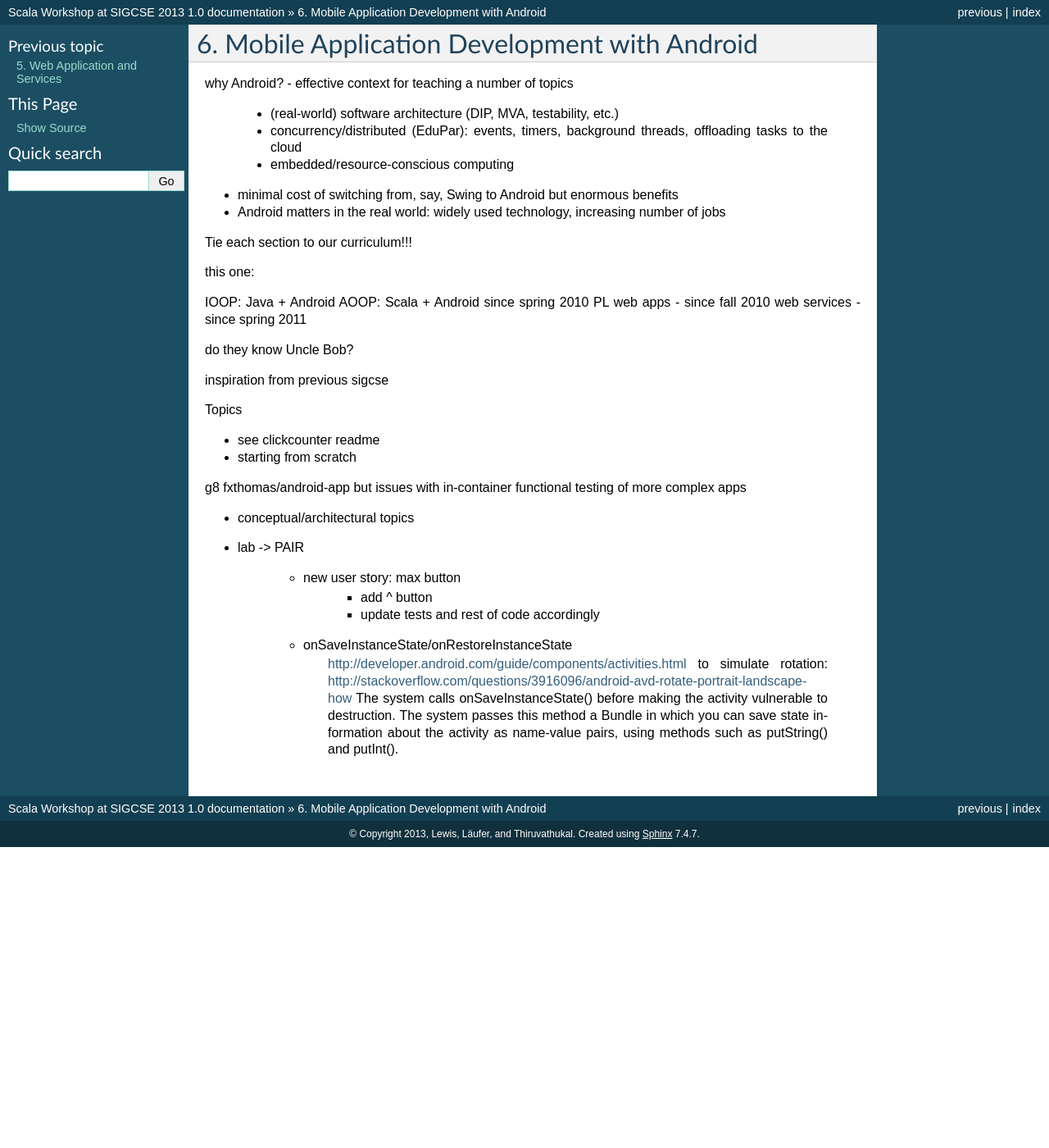
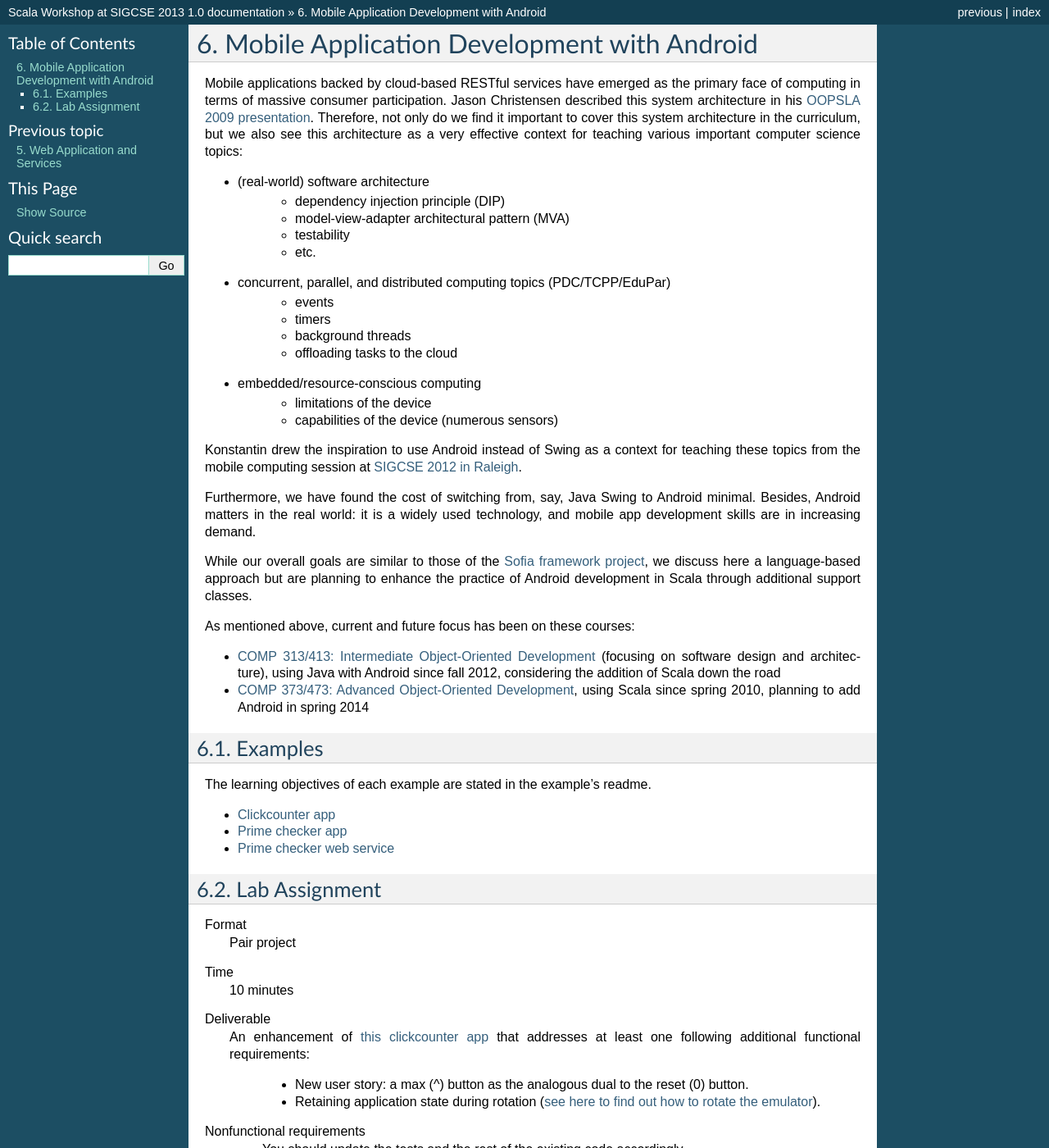
Before and after one commit to LoyolaChicagoBooks/scalaworkshop, a Sphinx documentation site: the page built from source/android.rst, in a window 1280 px wide and 1400 px high. Shown: the whole window at 82% size. Built offline with Sphinx 7.4.7, drawn with Linux system fonts in a browser that asks for light colours; some of the changed text lies outside the part shown.

Commit message:
finished webservices and android sections

```diff
--- a/source/android.rst
+++ b/source/android.rst
@@ -1,52 +1,95 @@
 Mobile Application Development with Android
 ===========================================
 
+Mobile applications backed by cloud-based RESTful services have emerged as the
+primary face of computing in terms of massive consumer
+participation. Jason Christensen described this system architecture in
+his `OOPSLA 2009 presentation <http://www.slideshare.net/jasonc411/oopsla-2009-combining-rest-and-cloud-a-practitioners-report>`_.
+Therefore, not only do we find it important to cover this system
+architecture in the curriculum, but we also see this architecture as a
+very effective context for teaching various important computer science topics:
 
-why Android?
-- effective context for teaching a number of topics
-  - (real-world) software architecture (DIP, MVA, testability, etc.)
-  - concurrency/distributed (EduPar): events, timers, background threads, offloading tasks
-    to the cloud
-  - embedded/resource-conscious computing
-- minimal cost of switching from, say, Swing to Android but enormous benefits
-- Android matters in the real world: widely used technology, increasing number of jobs
+- (real-world) software architecture
+    + dependency injection principle (DIP)
+    + model-view-adapter architectural pattern (MVA)
+    + testability
+    + etc.
+- concurrent, parallel, and distributed computing topics (PDC/TCPP/EduPar)
+    + events
+    + timers
+    + background threads
+    + offloading tasks to the cloud
+- embedded/resource-conscious computing
+    + limitations of the device
+    + capabilities of the device (numerous sensors)
 
-Tie each section to our curriculum!!!
+Konstantin drew the inspiration to use Android instead of Swing as a
+context for teaching these topics from the mobile computing session at
+`SIGCSE 2012 in Raleigh <http://www.sigcse.org/sigcse2012>`_.
 
-this one:
+Furthermore, we have found the cost of switching from, say, Java Swing
+to Android minimal. Besides, Android matters in the real world: it is
+a widely used technology, and mobile app development skills are in
+increasing demand.
 
-IOOP: Java + Android
-AOOP: Scala + Android since spring 2010
-PL
-web apps - since fall 2010
-web services - since spring 2011
+While our overall goals are similar to those of the
+`Sofia framework project <http://sofia.cs.vt.edu/sofia-2114/book>`_, we
+discuss here a language-based approach but are planning to enhance the
+practice of Android development in Scala through additional support classes.
 
+As mentioned above, current and future focus has been on these courses:
 
+- `COMP 313/413: Intermediate Object-Oriented Development <http://laufer.cs.luc.edu/teaching/313>`_
+  (focusing on software design and architecture), using Java with Android since fall 2012,
+  considering the addition of Scala down the road
+- `COMP 373/473: Advanced Object-Oriented Development <http://laufer.cs.luc.edu/teaching/473>`_,   using Scala since spring 2010, planning to add Android in spring 2014
 
+Examples
+--------
 
-do they know Uncle Bob?
+The learning objectives of each example are stated in the example's
+readme.
 
-inspiration from previous sigcse
+- `Clickcounter app <https://bitbucket.org/loyolachicagocs_plsystems/clickcounter-android-scala>`_
+- `Prime checker app <https://bitbucket.org/loyolachicagocs_plsystems/primenumbers-android-scala>`_
+- `Prime checker web service <https://github.com/webservices-cs-luc-edu/primenumbers-spray-scala>`_
 
+Lab Assignment
+--------------
 
-Topics
+Format
+  Pair project
 
-- see clickcounter readme
+Time
+  10 minutes
 
+Deliverable
+  An enhancement of `this clickcounter app <https://bitbucket.org/loyolachicagocs_plsystems/clickcounter-android-scala>`_
+  that addresses at least one following additional functional requirements:
 
-- starting from scratch
-g8 fxthomas/android-app
-but issues with in-container functional testing of more complex apps
+    - New user story: a max (^) button as the analogous dual to the
+      reset (0) button.
+    - Retaining application state during rotation (`see here to find out how to rotate the emulator <http://stackoverflow.com/questions/3916096/android-avd-rotate-portrait-landscape-how>`_).
 
-- conceptual/architectural topics
+Nonfunctional requirements
+     - You should update the tests and the rest of the existing code accordingly.
+     - You should implement the
+       ``onSaveInstanceState`` and ``onRestoreInstanceState``
+       application lifecycle methods
+       (`see <http://developer.android.com/guide/components/activities.html#SavingActivityState>`_
+       for details. The system passes this method a Bundle in which
+       you can save state information about the activity as name-value
+       pairs, using methods such as ``putString()`` and ``putInt()``.
 
+Prize
+  The first pair to add both new requirements wins a pair of
+  T-shirts. If there is no such pair, the first pair to complete one
+  of the requirements wins the T-shirts. Otherwise we will raffle off
+  the T-shirts by throwing them into the crows.
 
-- lab -> PAIR
+Memorabilia
+  Every participant receives stickers and pins. Yay!
 
-    - new user story: max button
-        - add ^ button
-        - update tests and rest of code accordingly
-    - onSaveInstanceState/onRestoreInstanceState
-        http://developer.android.com/guide/components/activities.html
-        to simulate rotation: http://stackoverflow.com/questions/3916096/android-avd-rotate-portrait-landscape-how
-        The system calls onSaveInstanceState() before making the activity vulnerable to destruction. The system passes this method a Bundle in which you can save state information about the activity as name-value pairs, using methods such as putString() and putInt().
+Acknowledgments
+  We thank Gary Brown, sales director at Typesafe, for having provided T-shirts, stickers, and pins
+  on such short notice!
--- a/source/webservices.rst
+++ b/source/webservices.rst
@@ -45,7 +45,7 @@ professionals serving as adjuncts.
 - `COMP 373/473: Advanced Object-Oriented Development <http://laufer.cs.luc.edu/teaching/473>`_,
   using Scala since spring 2010, planning to add Android in spring 2014
 - `COMP 372/471: Theory (and Practice) of Programming Languages <http://laufer.cs.luc.edu/teaching/372>`_,
-  using Haskell and F# since fall 2010
+  using Haskell (and some F#) since fall 2010
 - `COMP 338/442: Server-Side Software Development <http://laufer.cs.luc.edu/teaching/442>`_
   (focusing on web applications), using Scala with the
   `Play! framework <http://www.playframework.com/>`_ since fall 2010
```
